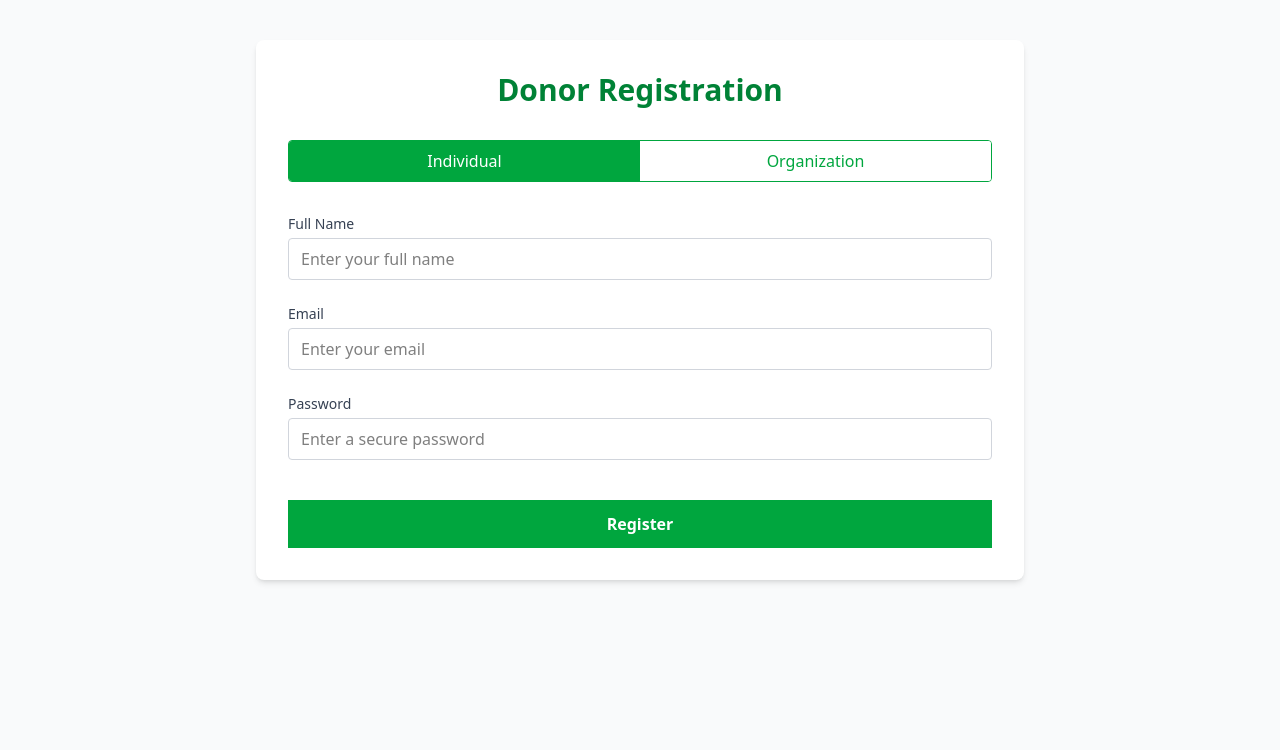
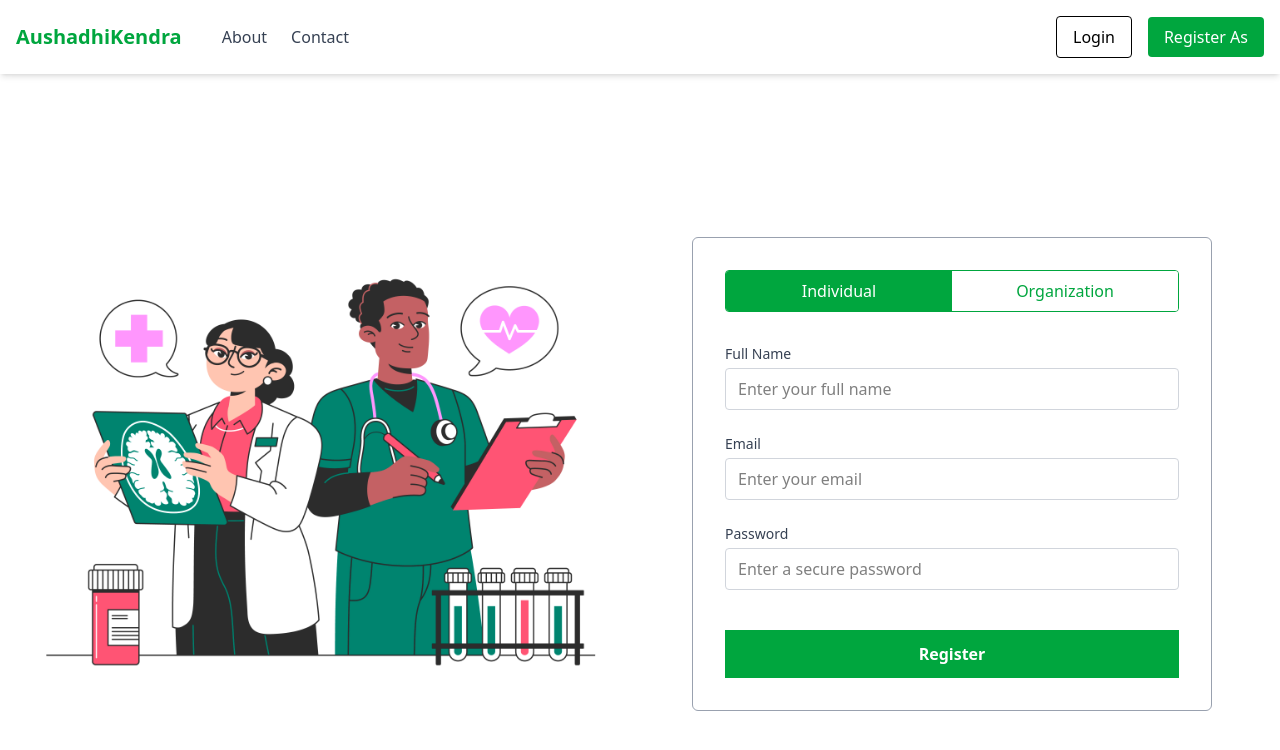
Before and after one commit to SankalpaGit/AausadhiKendra, a Next.js app in the folder frontend/: page /donor in a window 1280 px wide. Shown: the top 750 px of the page. Built offline with nearby package versions, Linux system fonts and the light colour scheme.

Commit message:
donor page modified

```diff
--- a/frontend/app/(donor)/donor/page.tsx
+++ b/frontend/app/(donor)/donor/page.tsx
@@ -1,4 +1,5 @@
 "use client";
+import Navbar from "@/components/Navbar";
 import { useEffect, useState } from "react";
 
 export default function Page() {
@@ -13,11 +14,13 @@ export default function Page() {
   if (!hasMounted) return null;
 
   return (
-    <div className="min-h-screen bg-gray-50 py-10 px-4">
-      <div className="max-w-3xl mx-auto bg-white shadow-md rounded-lg p-8">
-        <h1 className="text-3xl font-bold text-green-700 mb-8 text-center">
-          Donor Registration
-        </h1>
+    <>
+    <Navbar/>
+    <div className="min-h-screen  py-10 px-4 flex">
+      <div className=" lg:flex lg:w-6/12 justify-between items-center">
+        <img src="/auth.jpg" alt="" />
+      </div>
+      <div className="w-5/12 mx-auto  border border-gray-400 px-8 py-8 rounded-md h-fit m-auto">
 
         {/* Tabs */}
         <div className="grid grid-cols-2 mb-8 border border-green-600 rounded-sm overflow-hidden">
@@ -123,5 +126,6 @@ export default function Page() {
         </form>
       </div>
     </div>
+    </>
   );
 }
```
